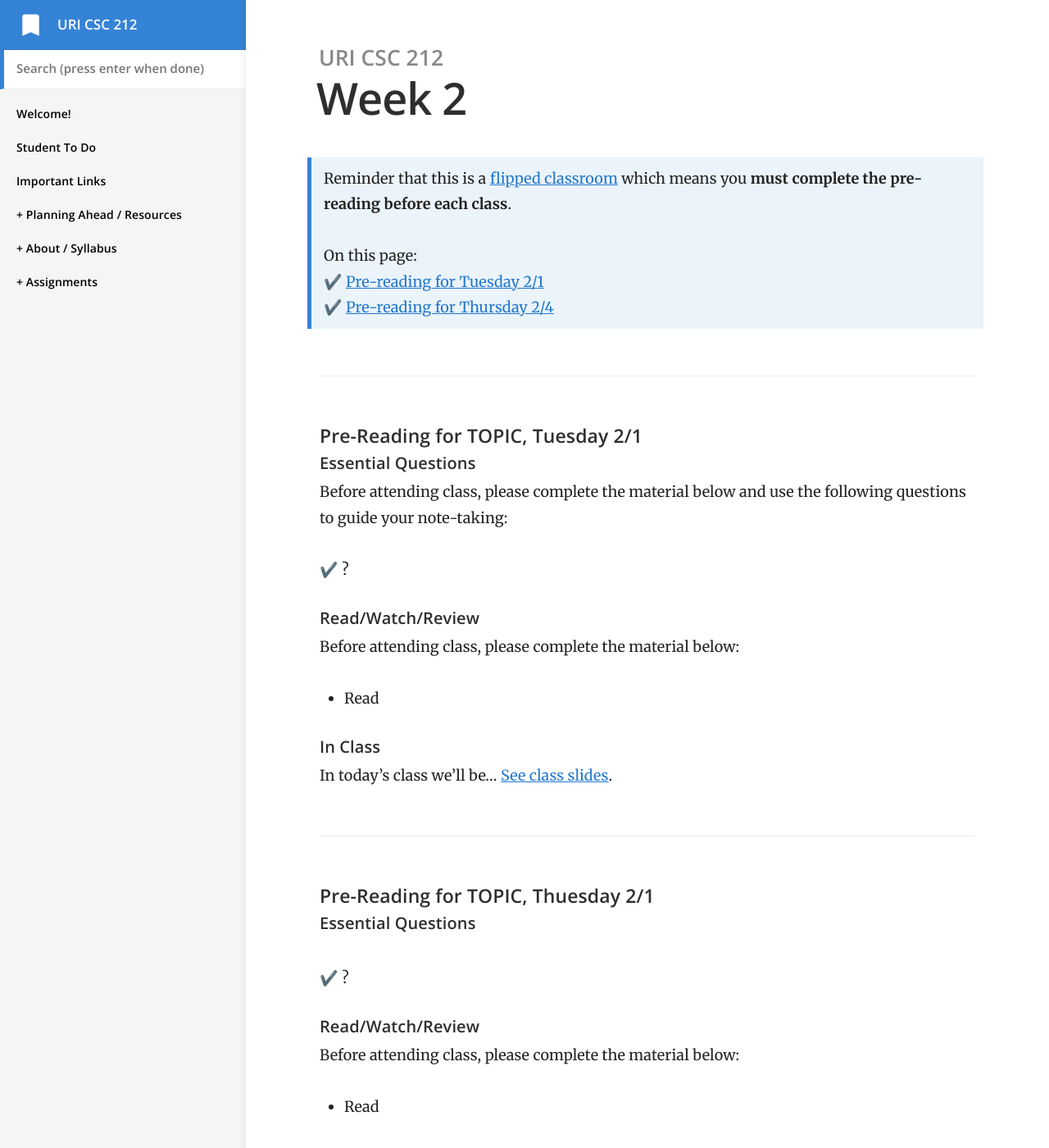
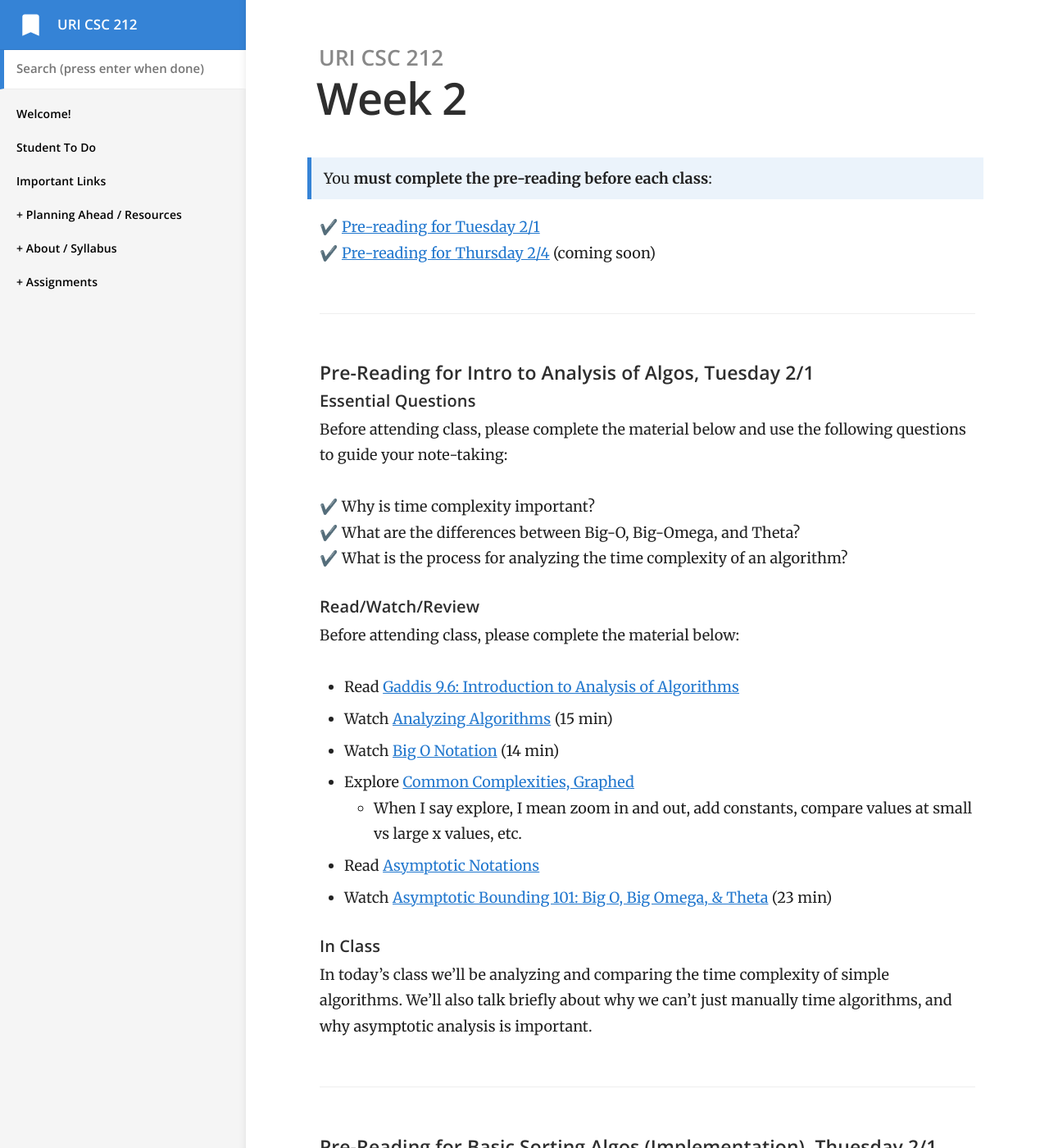
Before and after one commit to vcc-csc212/sp21-archive, a Jekyll site: the page built from _docs/weekly/wk2.md, in a window 1280 px wide and 1400 px high. Shown: the whole window at 82% size. Built offline with Jekyll 4.4.1, drawn with Linux system fonts in a browser that asks for light colours; some of the changed text lies outside the part shown.

Commit message:
wk 2 tues readings

```diff
--- a/_docs/weekly/wk2.md
+++ b/_docs/weekly/wk2.md
@@ -3,40 +3,38 @@ title: Week 2
 permalink: /wk2/
 ---
 
-> Reminder that this is a [flipped classroom](/flipped) which means you **must complete the pre-reading before each class**.
-<br><br>
-On this page:
+> You **must complete the pre-reading before each class**:
+
 ✔️ [Pre-reading for Tuesday 2/1](#tues)
-✔️ [Pre-reading for Thursday 2/4](#thurs)
+✔️ [Pre-reading for Thursday 2/4](#thurs) (coming soon)
 
 ---
 
-#### Pre-Reading for TOPIC, Tuesday 2/1 {#tues}
+#### Pre-Reading for Intro to Analysis of Algos, Tuesday 2/1 {#tues}
 
 ##### Essential Questions
 Before attending class, please complete the material below and use the following questions to guide your note-taking:
 <br>
-✔️ ?
+✔️ Why is time complexity important?
+✔️ What are the differences between Big-O, Big-Omega, and Theta?
+✔️ What is the process for analyzing the time complexity of an algorithm?
 
 ##### Read/Watch/Review
 Before attending class, please complete the material below:
-- Read
+- Read [Gaddis 9.6: Introduction to Analysis of Algorithms](/files/Gaddis-Algos.pdf)
+- Watch [Analyzing Algorithms](https://www.youtube.com/watch?v=-gN6KCS_D4k) (15 min)
+- Watch [Big O Notation](https://www.youtube.com/watch?v=3Yo7Kxa0vOU) (14 min)
+- Explore [Common Complexities, Graphed](https://www.desmos.com/calculator/pdft1nieox)
+	- When I say explore, I mean zoom in and out, add constants, compare values at small vs large x values, etc.
+- Read [Asymptotic Notations](https://www.studytonight.com/data-structures/aysmptotic-notations)
+- Watch [Asymptotic Bounding 101: Big O, Big Omega, & Theta](https://www.youtube.com/watch?v=0oDAlMwTrLo) (23 min)
+
 
 ##### In Class
-In today's class we'll be... [See class slides]().
+In today's class we'll be analyzing and comparing the time complexity of simple algorithms. We'll also talk briefly about why we can't just manually time algorithms, and why asymptotic analysis is important.
 
 ---
 
-#### Pre-Reading for TOPIC, Thuesday 2/1 {#thurs}
+#### Pre-Reading for Basic Sorting Algos (Implementation), Thuesday 2/1 {#thurs}
 
-##### Essential Questions
-
-<br>
-✔️ ?
-
-##### Read/Watch/Review
-Before attending class, please complete the material below:
-- Read
-
-##### In Class
-In today's class we'll be... [See class slides]().
+> Coming Soon
```
Also changed, not shown: todo.md (+9 -3 lines), 1 other file.
